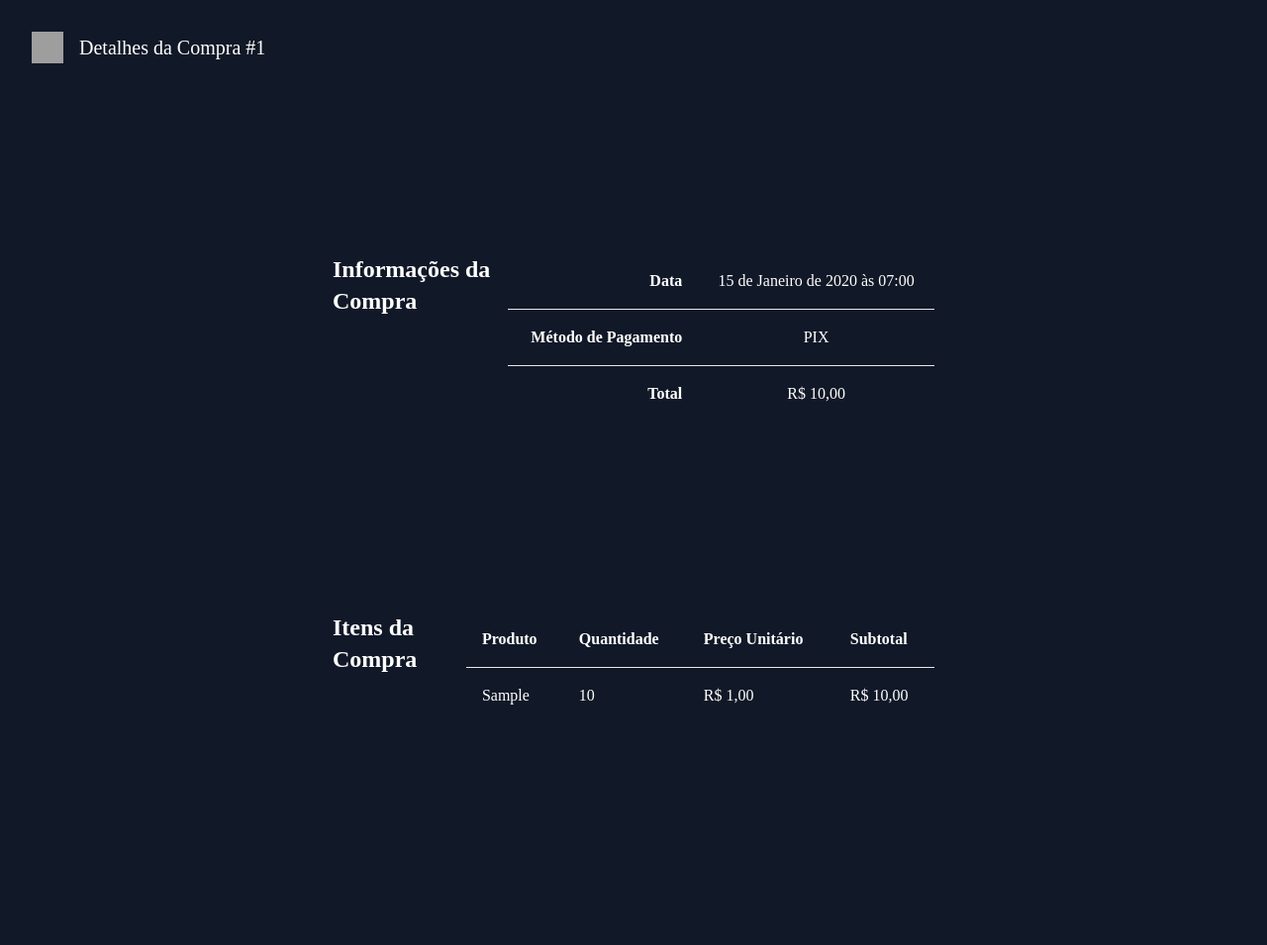
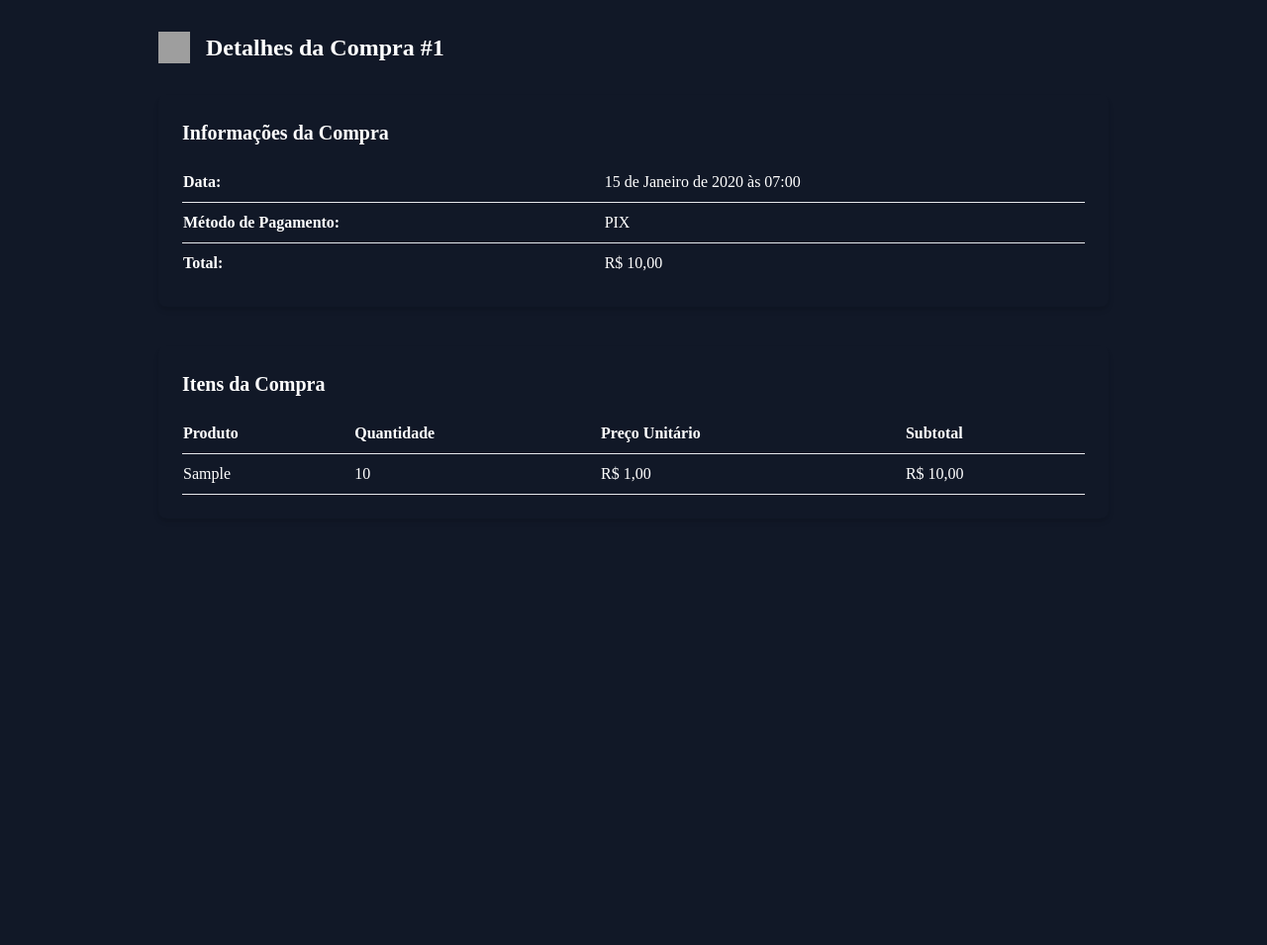
Before and after one commit to DevTroli/Sales-Software, a Django app: page /produtos/1/purchase/ in a window 1280 px wide. Shown: the whole page at 99% size. After the commit the page ends 500 px from the top, so only its background shows below. Run offline with Django 5.2, Linux system fonts and the light colour scheme; a user stored in the database is signed in; tables that the repository leaves empty hold one stand-in row (values such as "Sample post"); some libraries are stand-ins or nearby versions; some web fonts are replaced; grey boxes are pictures that could not be loaded.

Commit message:
fix some bugs & add payment details

```diff
--- a/produto/forms.py
+++ b/produto/forms.py
@@ -9,6 +9,7 @@ class ProdutoForm(forms.ModelForm):
         widgets = {
             "margem_vendas": forms.HiddenInput(),
             "nivel_estoque": forms.HiddenInput(),
+            "produto": forms.Textarea(attrs={'rows': 2, 'cols': 50}),  # Define o tamanho do textarea
         }
 
 
--- a/produto/models.py
+++ b/produto/models.py
@@ -34,7 +34,7 @@ class Produto(models.Model):
     # Função para atualizar o nível de estoque e calcular a margem de vendas
     def save(self, *args, **kwargs):
         # Atualizar o nível de estoque
-        if self.estoque > self.estoque_minimo:
+        if self.estoque >= self.estoque_minimo and self.estoque > 0:
             self.nivel_estoque = True
         else:
             self.nivel_estoque = False
--- a/produto/templates/base.html
+++ b/produto/templates/base.html
@@ -19,7 +19,7 @@
 <style>
   * {
   font-family: 'Inknut Antiqua', serif;
-  resize: none;
+
 }
   body{
   background-color: rgb(17 24 39);
@@ -47,15 +47,15 @@
     z-index: 9999;
 }/* Ajuste conforme necessário */
 
+.form-control {
+            resize: none; /* Desativa o redimensionamento do textarea */
+        }
+
 </style>
 </head>
 
 <body>
-
-
-
   {% block content %}{% endblock content %}
-
   {% block js %}
   <script>
 document.addEventListener('DOMContentLoaded', function () {
--- a/produto/templates/includes/nav.html
+++ b/produto/templates/includes/nav.html
@@ -31,6 +31,9 @@
                             <li>
                                 <a href="{% url 'produto:gerar_insights' %}" class="block px-4 py-2 hover:bg-gray-100 dark:hover:bg-gray-600 dark:hover:text-white">Fazer Relatório</a>
                             </li>
+                            <li>
+                                <a href="{% url 'produto:detalhes_pagamentos' %}" class="block px-4 py-2 hover:bg-gray-100 dark:hover:bg-gray-600 dark:hover:text-white">Detalhes Pagamentos</a>
+                            </li>
                         </ul>
                     </div>
                 </li>
@@ -55,12 +58,10 @@
             var dropdownButton = document.getElementById('dropdownNavbarButton');
             var dropdownMenu = document.getElementById('dropdownNavbar');
 
-            // Mostrar o dropdown ao passar o mouse sobre o botão
             dropdownButton.addEventListener('mouseover', function () {
                 dropdownMenu.classList.add('show');
             });
 
-            // Ocultar o dropdown ao sair do botão ou do menu
             document.addEventListener('mouseover', function (event) {
                 if (!dropdownButton.contains(event.target) && !dropdownMenu.contains(event.target)) {
                     dropdownMenu.classList.remove('show');
--- a/produto/templates/pdv.html
+++ b/produto/templates/pdv.html
@@ -2,7 +2,7 @@
 
 {% block content %}
 {% include "includes/nav.html" %}
-<div class="h-fit w-full flex flex-col items-center justify-center bg-gray-900 text-gray-400 my-4 p-6">
+<div class="h-fit w-full flex flex-col items-center justify-center bg-gray-900 text-gray-400 my-4 p-4">
     <div class="w-full p-6 bg-gray-800 rounded-lg shadow-lg">
 
         <div class="w-full p-4 bg-gray-800 rounded-lg shadow-xl">
--- a/produto/templates/purchase_details.html
+++ b/produto/templates/purchase_details.html
@@ -1,56 +1,56 @@
 {% extends "base.html" %}
 
 {% block content %}
-<div class="mx-auto p-8 w-screen">
-    <div class="container flex justify-between mx-auto">
-        <div class="flex items-center gap-4">
-            <a href="{% url 'produto:pdv' %}"><img src="https://raw.githubusercontent.com/DevTroli/servidor_estaticos/main/arrow-left.svg" class="h-8 w-8"></a>
-            <h1 class="text-xl">Detalhes da Compra #{{ compra.id }}</h1>
-        </div>
+<div class="max-w-5xl mx-auto p-6 sm:p-8">
+    <div class="flex items-center gap-4 mb-8">
+        <a href="{% url 'produto:pdv' %}" class="hover:opacity-75 transition-opacity">
+            <img src="https://raw.githubusercontent.com/DevTroli/servidor_estaticos/main/arrow-left.svg" class="h-8 w-8" alt="Voltar">
+        </a>
+        <h1 class="text-2xl font-semibold">Detalhes da Compra #{{ compra.id }}</h1>
     </div>
 
-    <div class="sm:w-1/2 flex justify-center mx-auto my-48">
-        <h2 class="text-2xl font-bold mb-4">Informações da Compra</h2>
-        <table class="w-full divide-y divide-gray-200">
-            <tbody class="bg-transparent divide-y divide-gray-200 text-center items-center">
-                <tr>
-                    <th class="text-right p-4">Data</th>
-                    <td class="p-4">{{ compra.data }}</td>
+    <div class="bg-transparent shadow-md rounded-lg p-6 mb-10">
+        <h2 class="text-xl font-bold mb-4">Informações da Compra</h2>
+        <table class="w-full">
+            <tbody>
+                <tr class="border-b">
+                    <th class="text-left py-2 pr-4">Data:</th>
+                    <td class="py-2">{{ compra.data }}</td>
+                </tr>
+                <tr class="border-b">
+                    <th class="text-left py-2 pr-4">Método de Pagamento:</th>
+                    <td class="py-2">{{ compra.get_metodo_pagamento_display }}</td>
                 </tr>
                 <tr>
-                    <th class="text-right p-4">Método de Pagamento</th>
-                    <td class="p-4">{{ compra.get_metodo_pagamento_display }}</td>
-                </tr>
-                <tr>
-                    <th class="text-right p-4">Total</th>
-                    <td class="p-4">R$ {{ compra.total|floatformat:2 }}</td>
+                    <th class="text-left py-2 pr-4">Total:</th>
+                    <td class="py-2">R$ {{ compra.total|floatformat:2 }}</td>
                 </tr>
             </tbody>
         </table>
     </div>
 
-    <div class="sm:w-1/2 flex justify-center mx-auto my-48">
-        <h2 class="text-2xl font-bold mb-4">Itens da Compra</h2>
-        <table class="w-full divide-y divide-gray-200">
-            <thead>
+    <div class="bg-transparent shadow-md rounded-lg p-6">
+        <h2 class="text-xl font-bold mb-4">Itens da Compra</h2>
+        <table class="w-full">
+            <thead class="border-b">
                 <tr>
-                    <th class="text-left p-4">Produto</th>
-                    <th class="text-left p-4">Quantidade</th>
-                    <th class="text-left p-4">Preço Unitário</th>
-                    <th class="text-left p-4">Subtotal</th>
+                    <th class="text-left py-2">Produto</th>
+                    <th class="text-left py-2">Quantidade</th>
+                    <th class="text-left py-2">Preço Unitário</th>
+                    <th class="text-left py-2">Subtotal</th>
                 </tr>
             </thead>
             <tbody>
                 {% for item in itens %}
-                <tr>
-                    <td class="p-4">{{ item.produto.produto }}</td>
-                    <td class="p-4">{{ item.quantidade }}</td>
-                    <td class="p-4">R$ {{ item.preco_unitario|floatformat:2 }}</td>
-                    <td class="p-4">R$ {{ item.subtotal|floatformat:2 }}</td>
+                <tr class="border-b">
+                    <td class="py-2">{{ item.produto.produto }}</td>
+                    <td class="py-2">{{ item.quantidade }}</td>
+                    <td class="py-2">R$ {{ item.preco_unitario|floatformat:2 }}</td>
+                    <td class="py-2">R$ {{ item.subtotal|floatformat:2 }}</td>
                 </tr>
                 {% empty %}
                 <tr>
-                    <td colspan="4" class="text-center p-4">Nenhum item encontrado.</td>
+                    <td colspan="4" class="text-center py-2">Nenhum item encontrado.</td>
                 </tr>
                 {% endfor %}
             </tbody>
--- a/produto/urls.py
+++ b/produto/urls.py
@@ -15,5 +15,6 @@ urlpatterns = [
     path('pdv/', v.pdv, name='pdv'),
     path('remove_item/', v.remove_item, name='remove_item'),
     path('clear_checkout/', v.clear_checkout, name='clear_checkout'),
+    path('detalhes_pagamentos/', v.detalhes_pagamentos, name='detalhes_pagamentos'),
     # path('emitir_nota_fiscal/', v.emitir_nota_fiscal, name='emitir_nota_fiscal'),
 ]
--- a/produto/views.py
+++ b/produto/views.py
@@ -1,3 +1,4 @@
+from datetime import timedelta
 from io import BytesIO
 import os
 from django.contrib.auth.mixins import LoginRequiredMixin
@@ -14,7 +15,7 @@ from django.db.models import Q, F
 from django.http import HttpResponse, HttpResponseRedirect
 from django.views.decorators.http import require_POST
 from django.contrib import messages
-# from django.conf import settings
+from django.utils import timezone
 
 from openpyxl import load_workbook
 import pandas as pd
@@ -48,8 +49,11 @@ def index(request):
             )
         objects = objects.filter(q_objects)
 
+  # Ordenação explícita antes da paginação
+    objects = objects.order_by('produto')  # Substitua 'produto' pelo campo que desejar
+
     # Paginação
-    paginator = Paginator(objects, 50)  # Mostra 10 produtos por página
+    paginator = Paginator(objects, 50)  # Mostra 40 produtos por página
     page_number = request.GET.get("page")
     page_obj = paginator.get_page(page_number)
 
@@ -200,6 +204,11 @@ def gerar_insights(request):
         # Obter todos os produtos
         df_produtos = pd.DataFrame(list(Produto.objects.all().values()))
 
+        # Filtrar produtos onde preço de venda e estoque mínimo não estão zerados ou nulos
+        df_produtos = df_produtos[
+            (df_produtos["preco_venda"] > 0) & (df_produtos["estoque_minimo"] > 0)
+        ]
+
         # Processar dados
         produtos_abaixo_estoque_minimo = df_produtos[
             df_produtos["estoque"] < df_produtos["estoque_minimo"]
@@ -234,9 +243,15 @@ def gerar_insights(request):
             )
         )
 
-        # Converta datetimes para timezone naive
+        # Obter o nome dos produtos
+        df_itens_compra = df_itens_compra.merge(
+            df_produtos[["id", "produto"]], left_on="produto_id", right_on="id", how="left"
+        )
+
+        # Converta datetimes para timezone naive e formate para o padrão brasileiro
         if not df_compras.empty:
             df_compras["data"] = pd.to_datetime(df_compras["data"]).dt.tz_localize(None)
+            df_compras["data"] = df_compras["data"].dt.strftime("%d/%m/%Y %H:%M")
 
         # Adicionar detalhes de itens de compra
         df_compras_details = df_compras.merge(
@@ -245,7 +260,11 @@ def gerar_insights(request):
 
         # Adicionar coluna de semana
         df_compras_details["semana"] = (
-            df_compras_details["data"].dt.to_period("W").apply(lambda r: r.start_time)
+            df_compras_details["data"].apply(
+                lambda x: pd.to_datetime(x, format="%d/%m/%Y %H:%M")
+            )
+            .dt.to_period("W")
+            .apply(lambda r: r.start_time.strftime("%d/%m/%Y %H:%M"))
         )
 
         # Agrupar por semana e somar os preços unitários
@@ -330,7 +349,7 @@ def gerar_insights(request):
             total_vendas_df.to_excel(writer, sheet_name="Total Vendas", index=False)
 
             # Adicionar aba com os detalhes dos pagamentos
-            df_compras_details.to_excel(
+            df_compras_details[["data", "metodo_pagamento", "total", "produto", "quantidade", "preco_unitario"]].to_excel(
                 writer, sheet_name="Detalhes Pagamentos", index=False
             )
 
@@ -374,6 +393,7 @@ def gerar_insights(request):
         return HttpResponse(f"Erro ao gerar insights: {str(e)}", status=500)
 
 
+
 @login_required
 def pdv(request):
     if request.method == "POST":
@@ -388,14 +408,15 @@ def pdv(request):
                 if "itens" not in request.session:
                     request.session["itens"] = []
                 itens = request.session["itens"]
-                itens.append(
-                    {
-                        "produto_id": produto.id,
-                        "nome": produto.produto,
-                        "quantidade": quantidade,
-                        "preco_unitario": str(produto.preco_venda),
-                    }
-                )
+
+                # Inserir o item no início da lista
+                itens.insert(0, {
+                    "produto_id": produto.id,
+                    "nome": produto.produto,
+                    "quantidade": quantidade,
+                    "preco_unitario": str(produto.preco_venda),
+                })
+
                 request.session["itens"] = itens
 
                 # Calcular o subtotal
@@ -448,7 +469,7 @@ def pdv(request):
             messages.success(request, "Compra finalizada com sucesso.")
             return redirect(
                 "produto:purchase_details", pk=compra.pk
-            )  # Redirecionar para os detalhes da compra
+            )
 
     else:
         item_form = ItemCompraForm()
@@ -505,6 +526,26 @@ def clear_checkout(request):
     messages.success(request, "Todos os itens foram removidos do checkout.")
     return redirect('produto:pdv')
 
+@login_required
+def detalhes_pagamentos(request):
+    # Obter o início e o final do mês atual
+    today = timezone.now()
+    first_day_of_month = today.replace(day=1)
+    last_day_of_month = (today.replace(day=1) + timedelta(days=31)).replace(day=1) - timedelta(days=1)
+
+    # Filtrar as compras do mês atual
+    compras = Compra.objects.filter(data__range=[first_day_of_month, last_day_of_month]).prefetch_related('itens__produto')
+
+    # Paginação
+    paginator = Paginator(compras, 10)  # Mostra 10 compras por página
+    page_number = request.GET.get('page')
+    page_obj = paginator.get_page(page_number)
+
+    context = {
+        'page_obj': page_obj
+    }
+    return render(request, 'detalhes_pagamentos.html', context)
+
 # @login_required
 # def configurar_cliente_sat():
 #     # Configurar o caminho da DLL
```
Also changed, not shown: produto/management/commands/update_nivelEstoque.py (added, +25 -0 lines), produto/templates/detalhes_pagamentos.html (added, +80 -0 lines), produto/templates/index.html (+4 -25 lines), produto/templates/product_detail.html (+10 -5 lines), produto/templates/product_form.html (+9 -5 lines), produto/management/__init__.py (added), produto/management/commands/__init__.py (added).
